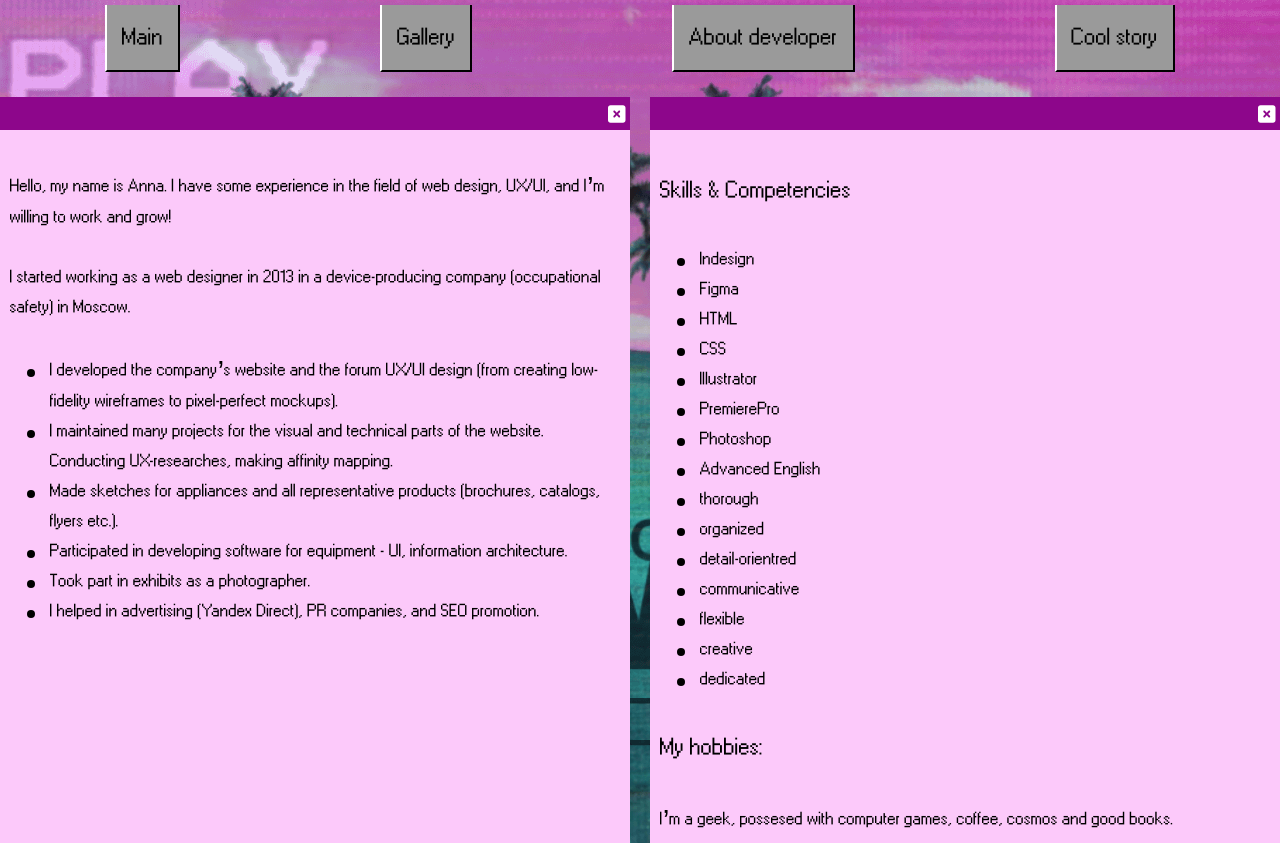
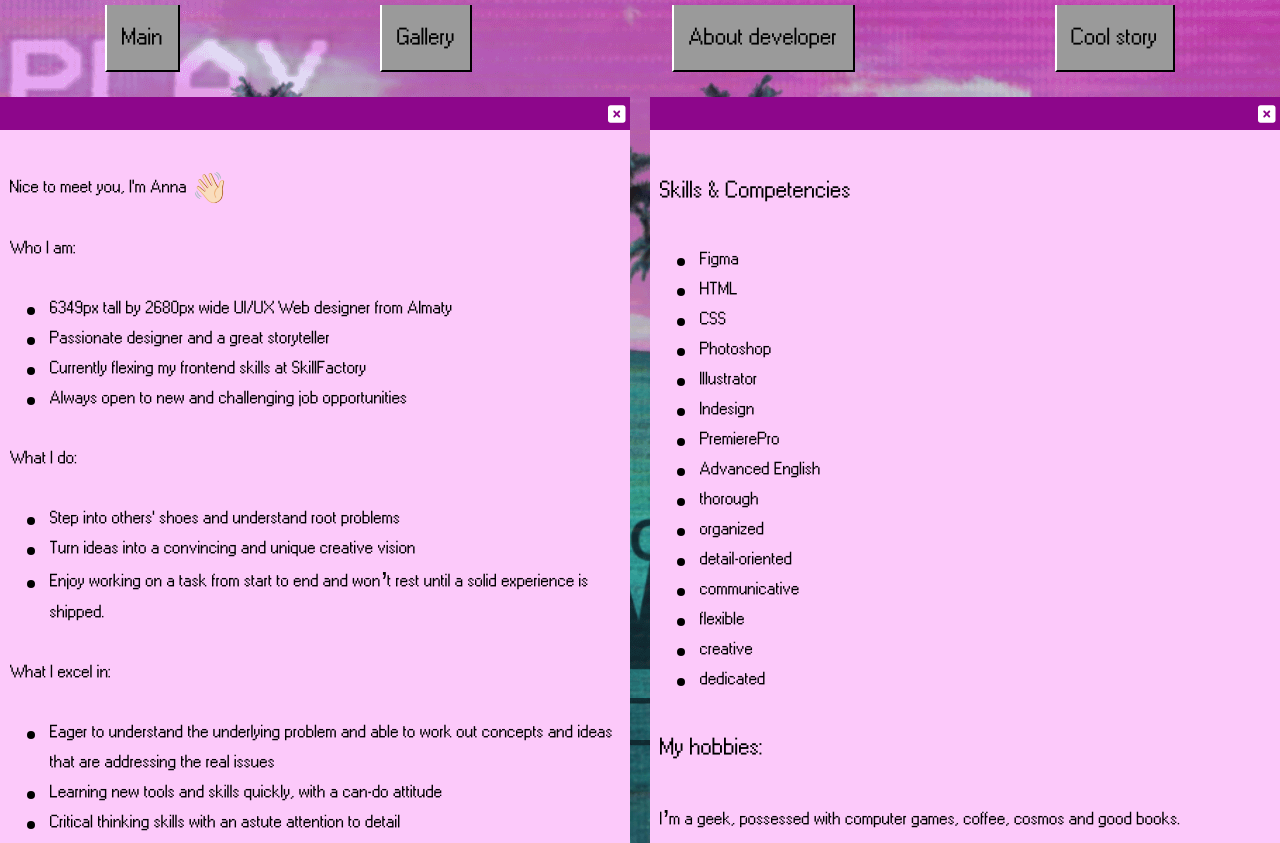
Before and after one commit to boonyamo/sf_website_test, a plain HTML site: page docs/aboutme.html in a window 1280 px wide. Shown: the top 843 px of the page. Drawn offline with Linux system fonts and the light colour scheme.

Commit message:
changes in aboutme section

```diff
--- a/docs/aboutme.html
+++ b/docs/aboutme.html
@@ -35,34 +35,51 @@
       <div class="win_design"><i class="fa-solid fa-square-xmark"></i></div>
       <div class="content">
         <p>
-          Hello, my name is Anna. I have some experience in the field of web
-          design, UX/UI, and I’m willing to work and grow!
+          Nice to meet you, I'm Anna 👋🏻
         </p>
         <p>
-          I started working as a web designer in 2013 in a device-producing
-          company (occupational safety) in Moscow.
+          Who I am:
         </p>
         <ul>
           <li>
-            I developed the company’s website and the forum UX/UI design (from
-            creating low-fidelity wireframes to pixel-perfect mockups).
+            6349px tall by 2680px wide UI/UX Web designer from Almaty
           </li>
           <li>
-            I maintained many projects for the visual and technical parts of the
-            website. Conducting UX-researches, making affinity mapping.
+            Passionate designer and a great storyteller
           </li>
           <li>
-            Made sketches for appliances and all representative products
-            (brochures, catalogs, flyers etc.).
+            Currently flexing my frontend skills at SkillFactory
           </li>
           <li>
-            Participated in developing software for equipment - UI, information
-            architecture.
+            Always open to new and challenging job opportunities
           </li>
-          <li>Took part in exhibits as a photographer.</li>
+        </ul>
+        <p>
+          What I do:
+        </p>
+        <ul>
           <li>
-            I helped in advertising (Yandex Direct), PR companies, and SEO
-            promotion.
+            Step into others' shoes and understand root problems
+          </li>
+          <li>
+            Turn ideas into a convincing and unique creative vision
+          </li>
+          <li>
+            Enjoy working on a task from start to end and won’t rest until a solid experience is shipped.
+          </li>
+        </ul>
+        <p>
+          What I excel in:
+        </p>
+        <ul>
+          <li>
+            Eager to understand the underlying problem and able to work out concepts and ideas that are addressing the real issues
+          </li>
+          <li>
+            Learning new tools and skills quickly, with a can-do attitude
+          </li>
+          <li>
+            Critical thinking skills with an astute attention to detail
           </li>
         </ul>
       </div>
@@ -72,17 +89,17 @@
       <div class="content">
         <h2>Skills & Competencies</h2>
         <ul>
-          <li>Indesign</li>
           <li>Figma</li>
           <li>HTML</li>
           <li>CSS</li>
+          <li>Photoshop</li>
           <li>Illustrator</li>
+          <li>Indesign</li>
           <li>PremierePro</li>
-          <li>Photoshop</li>
           <li>Advanced English</li>
           <li>thorough</li>
           <li>organized</li>
-          <li>detail-orientred</li>
+          <li>detail-oriented</li>
           <li>communicative</li>
           <li>flexible</li>
           <li>creative</li>
@@ -90,7 +107,7 @@
         </ul>
         <h2>My hobbies:</h2>
         <p>
-          I’m a geek, possesed with computer games, coffee, cosmos and good books.
+          I’m a geek, possessed with computer games, coffee, cosmos and good books.
         </p>
       </div>
     </article>
```
